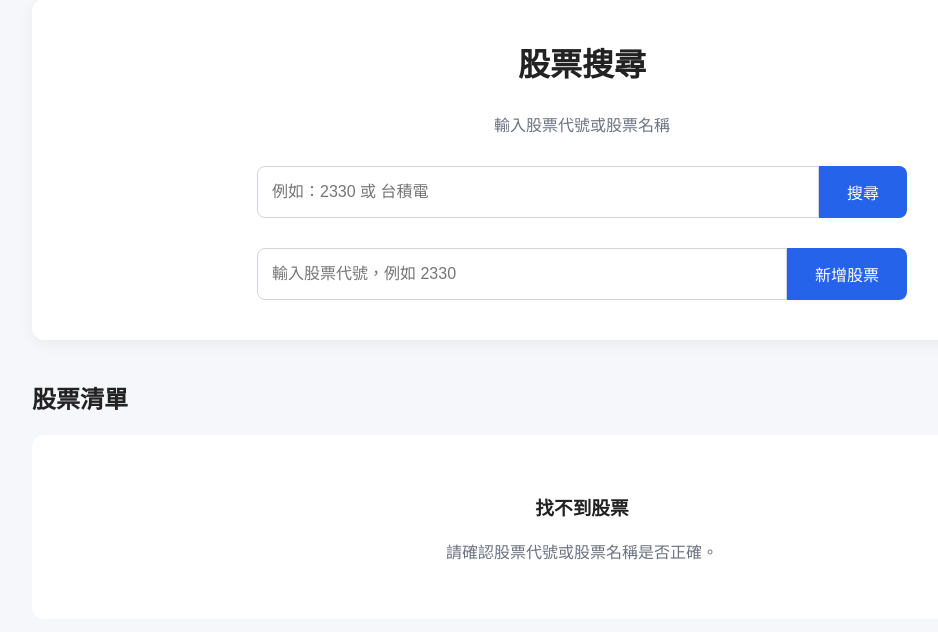
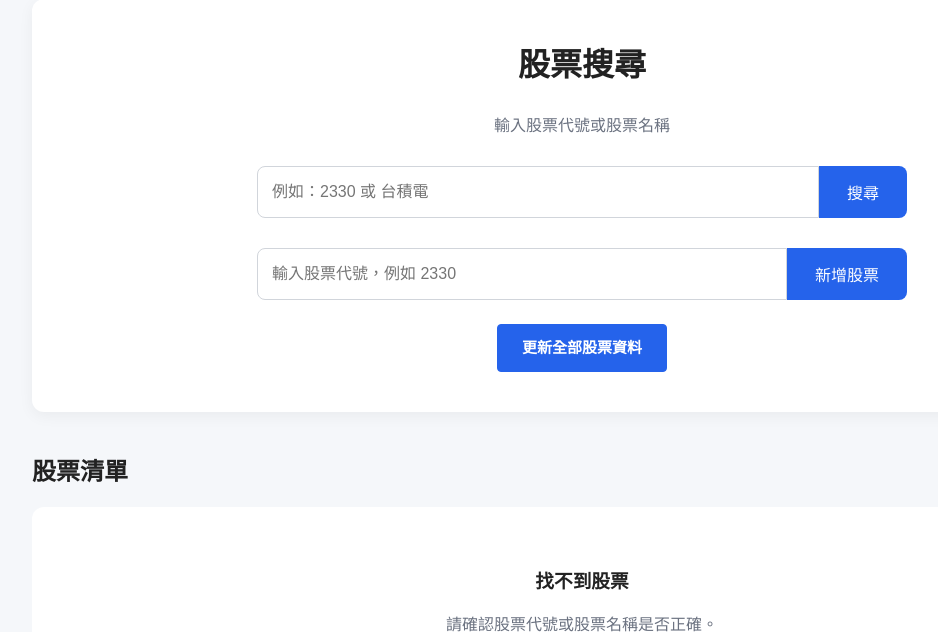
Before and after one commit to 80501tom-boop/PythonProject, a Django app: page / in a window 1280 px wide. Shown: the part 105-737 px from the top of the page, without its empty margins (58-996 px from the left). Run offline with Django 5.2, Linux system fonts and the light colour scheme; data that the repository does not hold is empty.

Commit message:
20261022

```diff
--- a/myapp/urls.py
+++ b/myapp/urls.py
@@ -59,4 +59,9 @@ urlpatterns = [
         views.run_forward_evaluation,
         name="run_forward_evaluation",
     ),
+    path(
+    "run-update-all-stocks/",
+    views.run_update_all_stocks,
+    name="run_update_all_stocks",
+    ),
     ]
--- a/myapp/views.py
+++ b/myapp/views.py
@@ -35,37 +35,6 @@ from scripts.import_history import (
 # ============================================================
 
 def index(request):
-
-    # =====================================
-    # 每天第一次開啟網站時，自動更新股票資料
-    # =====================================
-
-    today = datetime.today().date()
-
-    if request.session.get(
-        "stock_data_update_date"
-    ) != str(today):
-
-        try:
-            print()
-            print("=" * 60)
-            print(f"網站啟動：開始更新股票資料 {today}")
-            print("=" * 60)
-
-            update_all_stocks()
-
-            # 更新成功後才記錄日期
-            request.session[
-                "stock_data_update_date"
-            ] = str(today)
-
-            print("=" * 60)
-            print("股票資料更新完成")
-            print("=" * 60)
-
-        except Exception as e:
-            print(f"股票資料更新失敗：{e}")
-
     # =====================================
     # 股票搜尋（保留原功能）
     # =====================================
@@ -74,13 +43,8 @@ def index(request):
 
     if query:
         stocks = (
-            Stock.objects.filter(
-                symbol__icontains=query
-            )
-            |
-            Stock.objects.filter(
-                name__icontains=query
-            )
+            Stock.objects.filter(symbol__icontains=query)
+            | Stock.objects.filter(name__icontains=query)
         )
     else:
         stocks = Stock.objects.all()
@@ -101,23 +65,18 @@ def index(request):
     latest_model_version = None
 
     if latest_prediction_date:
-
         prediction_queryset = (
             PredictionHistory.objects
-            .filter(
-                prediction_date=latest_prediction_date
-            )
+            .filter(prediction_date=latest_prediction_date)
             .order_by("rank")
         )
 
-        # 取得預測所使用的最新資料日期
         first_prediction = prediction_queryset.first()
 
         if first_prediction:
             latest_data_date = first_prediction.data_date
             latest_model_version = first_prediction.model_version
 
-        # 首頁只顯示 Top 5
         latest_predictions = list(
             prediction_queryset[:5].values(
                 "prediction_date",
@@ -132,28 +91,16 @@ def index(request):
             )
         )
 
-    # =====================================
-    # 傳給首頁 HTML
-    # =====================================
-
     context = {
-        # 原有股票搜尋
         "stocks": stocks,
         "query": query,
-
-        # V6.1 最新預測
         "latest_prediction_date": latest_prediction_date,
         "latest_data_date": latest_data_date,
         "latest_predictions": latest_predictions,
         "latest_model_version": latest_model_version,
     }
 
-    return render(
-        request,
-        "stocks/index.html",
-        context
-    )
-
+    return render(request, "stocks/index.html", context)
 
 
 # ============================================================
@@ -2094,3 +2041,40 @@ def run_forward_evaluation(request):
         cache.delete(LOCK_KEY)
 
     return redirect("prediction_history")
+@require_POST
+def run_update_all_stocks(request):
+    """手動更新全部股票資料（避免在首頁自動執行重任務）。"""
+
+    LOCK_KEY = "stock_ai_update_all_stocks_running"
+
+    if not cache.add(LOCK_KEY, True, timeout=3600):
+        messages.warning(
+            request,
+            "股票資料更新正在執行中，請勿重複點擊。"
+        )
+        return redirect("index")
+
+    try:
+        success = update_all_stocks()
+
+        if success:
+            messages.success(
+                request,
+                "全部股票資料更新完成。"
+            )
+        else:
+            messages.warning(
+                request,
+                "全部股票更新完成，但有部分股票失敗，請查看伺服器日誌。"
+            )
+
+    except Exception as e:
+        messages.error(
+            request,
+            f"更新全部股票發生錯誤：{e}"
+        )
+
+    finally:
+        cache.delete(LOCK_KEY)
+
+    return redirect("index")
--- a/scripts/update_stock.py
+++ b/scripts/update_stock.py
@@ -5,7 +5,6 @@ import requests
 import pandas as pd
 
 from myapp.models import Stock
-from scripts.import_history import update_stock
 # =====================================
 # Django 設定
 # =====================================
--- a/static/stocks/style.css
+++ b/static/stocks/style.css
@@ -357,6 +357,51 @@ a {
     margin-bottom: 0;
 }
 
+/* 獨立的股票更新表單：按鈕靠卡片內容區右側 */
+.stock-update-form {
+    display: flex;
+    flex-direction: row;
+    justify-content: center;
+    width: 100%;
+    max-width: none;
+    margin: 24px 0 0;
+}
+
+/* 藍色長方形更新按鈕 */
+.stock-update-button {
+    display: inline-block;
+    flex: 0 0 auto;
+    width: auto;
+    margin: 0;
+    padding: 12px 24px;
+    border: 1px solid #2563eb;
+    border-radius: 4px;
+    background-color: #2563eb;
+    color: #fff;
+    font-family: inherit;
+    font-size: 15px;
+    font-weight: 600;
+    line-height: 1.5;
+    text-align: center;
+    cursor: pointer;
+}
+
+.stock-update-button:hover:not(:disabled) {
+    background-color: #1d4ed8;
+    border-color: #1d4ed8;
+}
+
+.stock-update-button:focus-visible {
+    outline: 3px solid #93c5fd;
+    outline-offset: 3px;
+}
+
+.stock-update-button:disabled {
+    background-color: #6b7280;
+    border-color: #6b7280;
+    cursor: wait;
+    opacity: 0.75;
+}
 @media (max-width: 600px) {
     .prediction-section {
         padding: 16px;
--- a/templates/stocks/index.html
+++ b/templates/stocks/index.html
@@ -50,7 +50,6 @@
     <!-- 標題 -->
 
     <section class="hero">
-
         <h1>
             股票搜尋
         </h1>
@@ -90,7 +89,32 @@
             <input type="text" name="symbol" placeholder="輸入股票代號，例如 2330" required>
             <button type="submit">新增股票</button>
         </form>
+        <form method="POST"
+            action="{% url 'run_update_all_stocks' %}"
+            class="stock-update-form"
+            id="update-all-stocks-form">
+            {% csrf_token %}
+            <button type="submit"
+                    class="stock-update-button"
+                    id="update-all-stocks-btn">
+                更新全部股票資料
+            </button>
+        </form>
 
+        <script>
+        (function () {
+            const form = document.getElementById("update-all-stocks-form");
+            const btn = document.getElementById("update-all-stocks-btn");
+            if (!form || !btn) return;
+
+            form.addEventListener("submit", function () {
+                btn.disabled = true;
+                btn.dataset.originalText = btn.textContent;
+                btn.textContent = "更新中，請稍候...";
+                btn.classList.add("is-loading");
+            });
+        })();
+        </script>
 
     </section>
 
```
